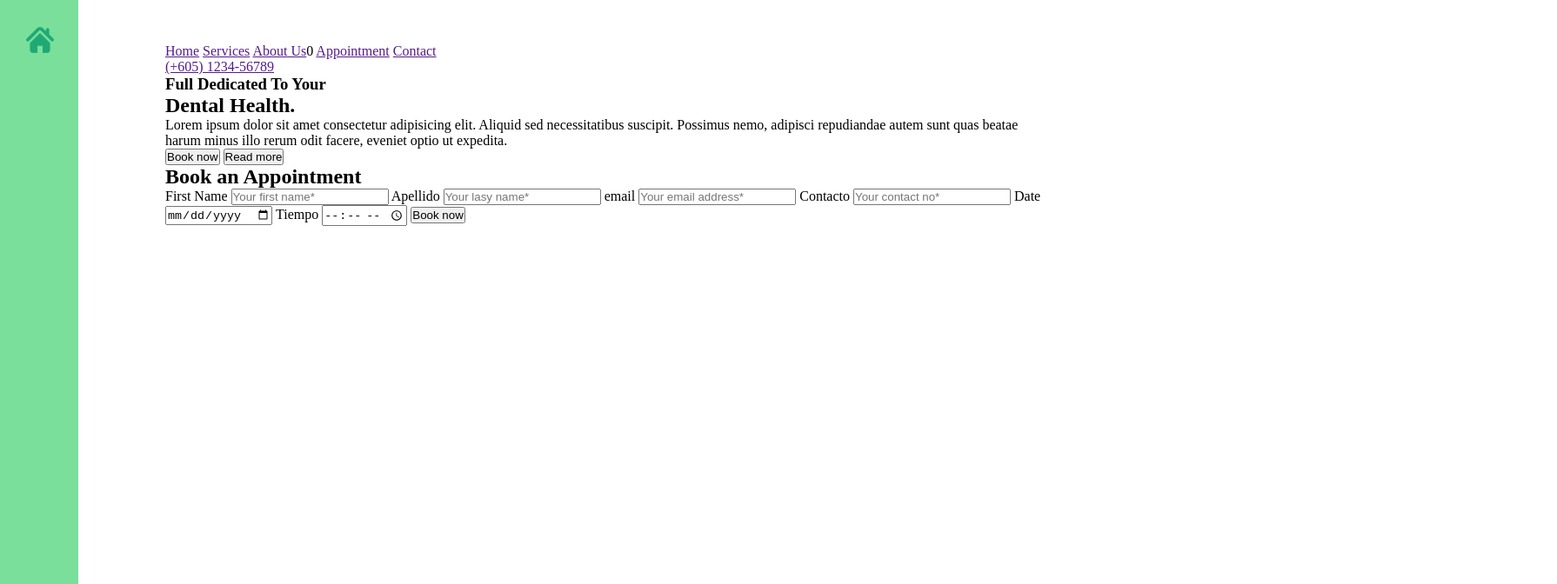
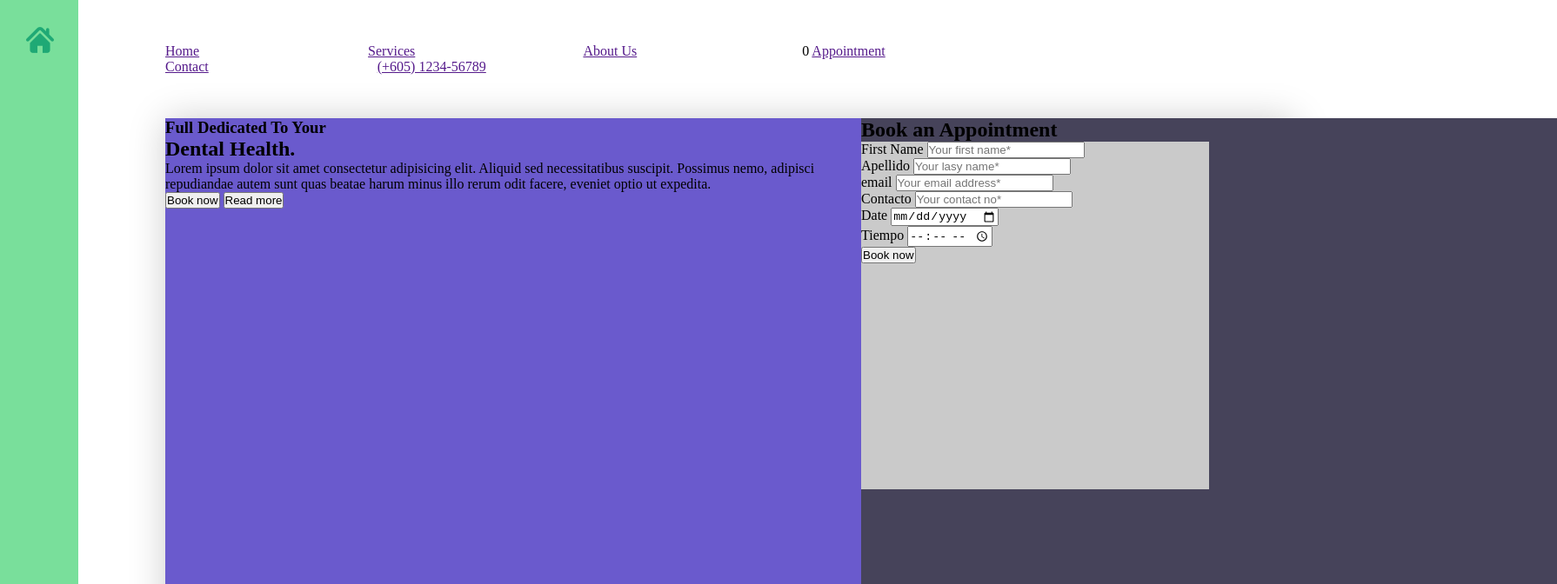
Before and after one commit to Jensen1109/landing-page-2, a plain HTML site: page index.html in a window 1280 px wide. Shown: the top 672 px of the page at 87% size, 1790 px wide, since content can reach past the window. Drawn offline with Linux system fonts and the light colour scheme.

Commit message:
se esta estrucando el css y cuadrando el contenido

```diff
--- a/index.html
+++ b/index.html
@@ -28,10 +28,8 @@
             <a href="">About Us</a>0
             <a href="">Appointment</a>
             <a href="">Contact</a>
-            <div class="numero-wsp">
                 <!-- <img src="" alt="imagen telefono"> -->
                 <a href="">(+605) 1234-56789</a>
-            </div>
         </nav>
     </header>
 
@@ -51,27 +49,44 @@
 
                 </div>
             </div>
-            <div class="columa-izquierda">
+            <div class="columa-derecha">
                 <h2>Book an Appointment</h2>
-                <form action="">
+                <form action="" class="formulario">
+                    <div class="fila">
+                        <div class="primer-nombre">
                             <label for="text">First Name</label>
                             <input type="text" id="first-name" placeholder="Your first name*" required>
+                        </div>
 
+                        <div class="primer-apellido">
                             <label for="text">Apellido</label>
                             <input type="text" placeholder="Your lasy name*" required>
-
+                        </div>
+                    </div>
+                    <div class="fila 2">
+                        <div class="email">
                             <label for="email">email</label>
                             <input type="email" placeholder="Your email address*" required>
-
+                        </div>
+                    </div>
+                    <div class="fila 3">
+                        <div class="contacto">
                             <label for="number">Contacto</label>
                             <input type="number" placeholder="Your contact no*" required>
 
+                        </div>
+                    </div>
+
+                    <div class="fila 4">
+                        <div class="datos-fecha">
                             <label for="date">Date</label>
                             <input type="date" placeholder="Appointment date*" required>
-
+                        </div>
+                        <div class="dato-tiempo">
                             <label for="time">Tiempo</label>
                             <input type="time" placeholder="Appointment time*" required>
-
+                        </div>
+                    </div>
                     <button class="book-now">Book now</button>
                 </form>
             </div>
--- a/styles.css
+++ b/styles.css
@@ -2,6 +2,13 @@
     margin: 0;
     padding: 0;
     box-sizing: border-box;
+}
+.navbar{
+    display: inline-block;
+
+}
+.navbar a {
+    margin-right: 190px;
 }
 
 .sidebar img {
@@ -27,7 +34,8 @@
 }
 
 .social-icons img {
-    margin-top: 10px;
+    margin-top: 15px;
+    margin-bottom: 9px;
     width: 30px;
     height: 30px;
 }
@@ -45,3 +53,38 @@
     bottom: 0;
     background-color: green;
 } */
+.columa-izquierda{
+    position: relative;
+    padding: 15px;
+}
+.formulario{
+    width: 400px;
+    height: 400px;
+    background-color: #cacaca;
+    align-items:center;
+}
+
+main{
+    height: 78;
+    width: 162vh;
+    position: absolute;
+    margin-right: 190px;
+    margin-top: 50px;
+    box-shadow:  1px 2px 40px #cacaca;
+}
+main .columna-izquierda{
+    margin: 0;
+    position: relative;
+    width: 800px;
+    height: 800px;
+    background-color: slateblue;
+}
+main .columa-derecha{
+    margin: 0;
+    position: absolute;
+    width: 800px;
+    height: 800px;
+    top: 0;
+    left: 800px;
+    background-color: rgb(70, 67, 90);
+}
```
Lines whose indentation alone changed are shown as unchanged.
